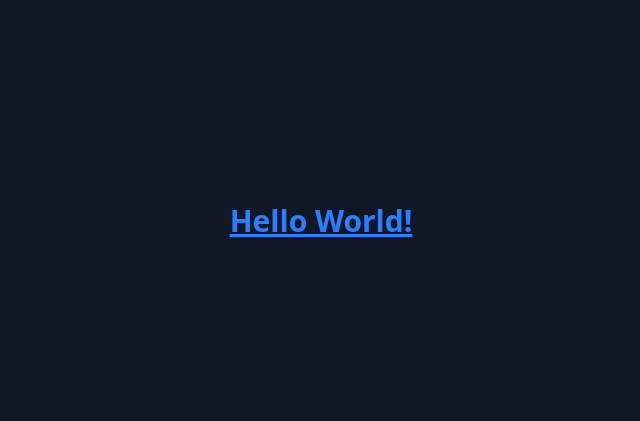
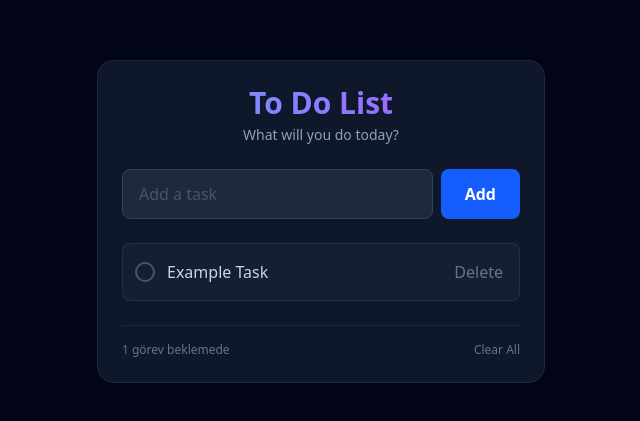
Before and after one commit to berattyurtt/ToDo-List, a website built with Vite: page todo-app/index.html in a window 1280 px wide. Shown: the part 179-600 px from the top of the page, without its empty margins (319-959 px from the left). Built offline with nearby package versions, Linux system fonts and the light colour scheme.

Commit message:
Projeye başlandı

```diff
--- a/todo-app/index.html
+++ b/todo-app/index.html
@@ -7,11 +7,52 @@
     <title>todo-app</title>
   </head>
   <body>
-    <div class="h-screen bg-gray-900 flex items-center justify-center">
-      <h1 class="text-3xl font-bold text-blue-500 underline">
-        Hello World!
-      </h1>
+    <div class="min-h-screen bg-slate-950 text-slate-200 flex items-center justify-center p-4 font-sans">
+      <!--Üstte yazılan ana kapsayıcı-->
+      <div class="w-full max-w-md bg-slate-900 rounded-2xl shadow-2xl border border-slate-800 p-6">
+      <!--Bu üstte yazılan kutu kapsayıcı-->
+        <header class="mb-6 text-center">
+          <h1 class="text-3xl font-bold bg-linear-to-r from-blue-400 to-purple-500 bg-clip-text text-transparent">
+            To Do List
+          </h1>
+          <p class="text-slate-400 text-sm mt-1">What will you do today?</p>
+        </header>
+        <!--Bu header kısmı başlık ve alt başlık içeriyor-->
+        <div class="flex gap-2 mb-6">
+          <input
+            type="text"
+            id="todo-input"
+            placeholder="Add a task"
+            class="flex-1 bg-slate-800 border border-slate-700 rounded-lg px-4 py-3 focus:outline-none focus:border-blue-500 focus:ring-1 focus:ring-blue-500 transition-all placeholder:text-slate-600"
+            >
+          <button
+          id="add-btn"
+          class="bg-blue-600 hover:bg-blue-500 text-white font-semibold px-6 py-3 rounded-lg transition-colors active:scale-95"
+          >
+            Add
+          </button>
+        </div>
+        <!--Bu kısım input ve add butonunu içeriyor-->
+        <ul id="todo-list" class="space-y-3">
+          <li class="group flex items-center justify-between bg-slate-800/50 p-3 rounded-lg border border-slate-700/50 hover:border-blue-500/30 transition-all">
+            <div class="flex items-center gap-3">
+              <div class="w-5 h-5 rounded-full border-2 border-slate-600 group-hover:border-blue-400 cursor-pointer"></div>
+              <span class="text-slate-300">Example Task</span>
+            </div>
+            <button class="text-slate-500 hover:text-red-400 transition-colors p-1">
+              Delete
+            </button>
+          </li>
+        </ul>
+        <!--Bu kısım görevlerin listelendiği yer-->
+        <div class="mt-6 pt-4 border-t border-slate-800 flex justify-between text-xs text-slate-500">
+          <span id="task-count">1 görev beklemede</span>
+          <button id="clear-btn" class="hover:text-slate-300">Clear All</button>
+        </div>
+        <!--Bu kısım görev sayısını ve clear all butonunu içeriyor-->
+      </div>
     </div>
+
     <script type="module" src="/src/main.js"></script>
   </body>
 </html>
```
